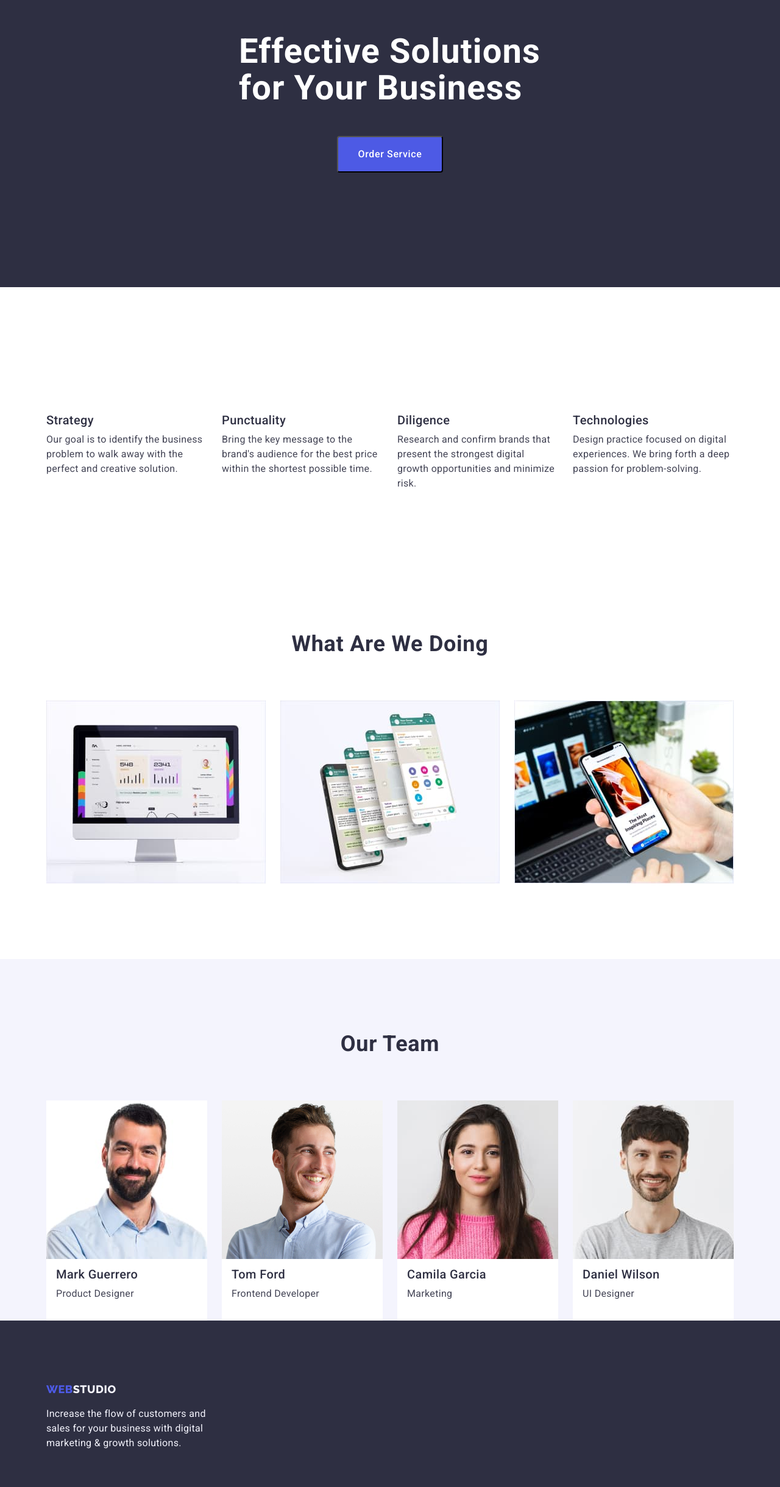
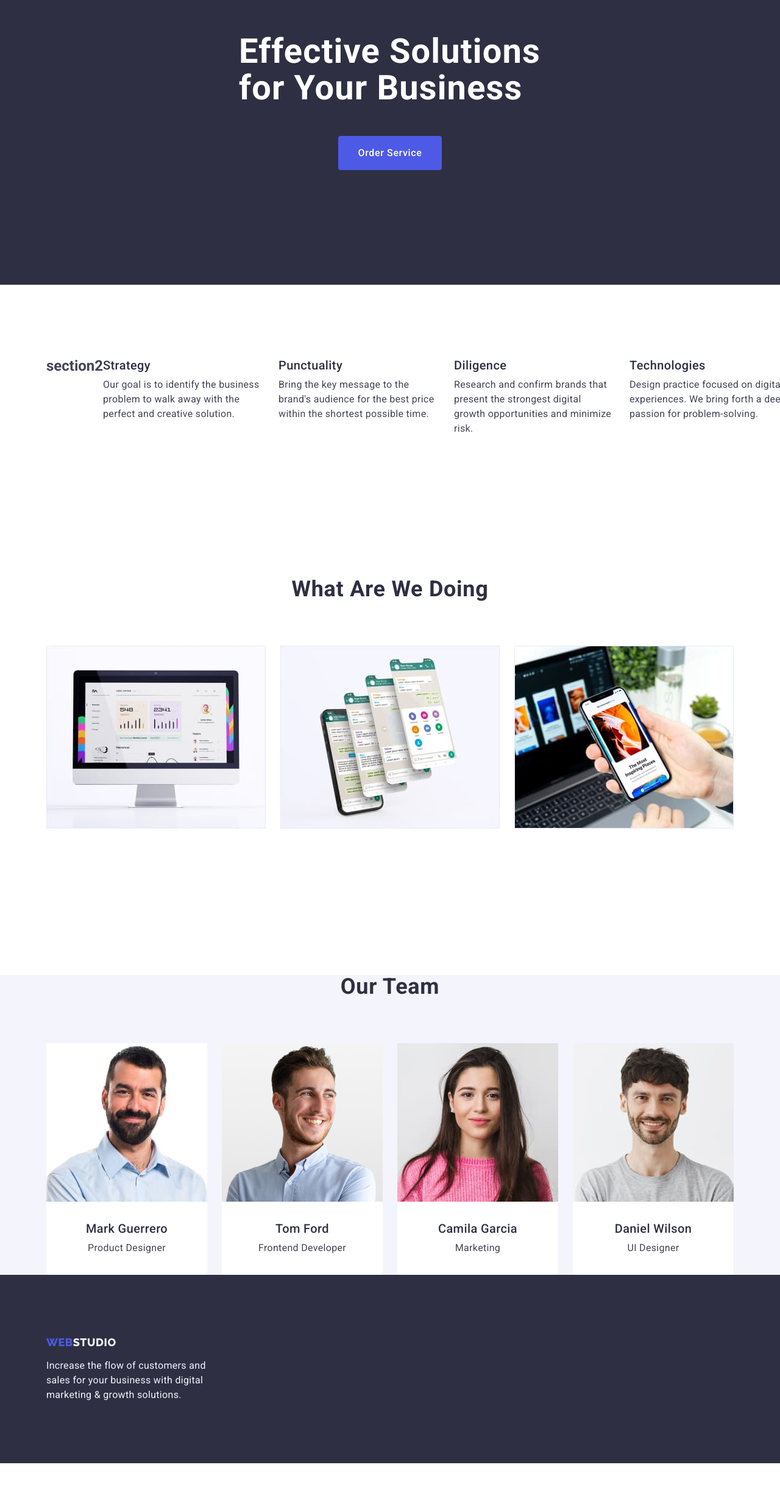
Before and after one commit to vitalii1408/goit-markup-hw-03, a plain HTML site: page index.html in a window 1280 px wide. Shown: the part 209-2648 px from the top of the page at 61% size. After the commit the page ends 2609 px from the top, so only its background shows below. Drawn offline with nearby package versions, Linux system fonts and the light colour scheme.

Commit message:
8.07-22.47

```diff
--- a/css/style.css
+++ b/css/style.css
@@ -38,6 +38,9 @@ ol {
 span {
   color: #2e2f42;
 }
+img{
+  display: block ;
+}
 
 .link {
   text-decoration: none;
@@ -57,6 +60,8 @@ span {
 .header-nav {
   display: flex;
   flex-grow: 1;
+  align-items: center;
+  gap: 40px
 }
 .header-logo-link {
   color: #4d5ae5;
@@ -112,6 +117,7 @@ span {
   line-height: 1.5;
   letter-spacing: 0.02em;
   color: #2e2f42;
+  gap: 40px
 }
 .header-spc:hover {
   color: #404bbf;
@@ -121,6 +127,7 @@ span {
 }
 .adres {
   font-style: normal;
+  gap: 40px
 }
 
 .lict {
@@ -153,11 +160,10 @@ span {
 
 .sec-es {
   background: #2e2f42;
+  padding: 188px 0;
 }
 
 .hiro-cont {
-  padding-bottom: 188px;
-  padding-top: 188px;
 }
 .sec-title {
   color: var(--txt-color);
@@ -183,6 +189,9 @@ span {
   margin-top: 48px;
   padding: 16px 32px;
   border-radius: 4px;
+  min-width: 169px;
+  height: 56px;
+  border: none;
 }
 .sec-button:hover {
   color: #ffffff;
@@ -195,6 +204,9 @@ span {
 
 /**section2*/
 
+.section-cpdt{
+  padding: 120px 0;
+}
 .sec-cpdt {
   display: flex;
   padding-left: 15px;
@@ -202,13 +214,12 @@ span {
   margin: 0px auto;
 }
 .s-title {
-  width: calc((100% - 72px) / 4);
   gap: 24px;
-  padding-top: 206px;
   padding-bottom: 112px;
 }
 .one-sex {
   min-width: 264px;
+  width: calc((100% - 72px) / 4);
 }
 .cpdt {
   color: var(--accent-color);
@@ -227,6 +238,7 @@ span {
 /**section3*/
 
 .sec-es-wd {
+  padding-bottom: 120px;
 }
 .sec-es-title {
   color: var(--accent-color);
@@ -236,16 +248,15 @@ span {
   letter-spacing: 0.02em;
   text-align: center;
   text-transform: capitalize;
-  padding-top: 120px;
   margin-bottom: 72px;
 }
 .sec-wd-img {
-  display: flex;
-  width: calc((100% - 48px) / 3);
+  display: block;
   gap: 24px;
   padding-bottom: 120px;
 }
-.list {
+.sec-es-img-all{
+  width: calc((100% - 48px) / 3);
 }
 
 /**section4*/
@@ -266,7 +277,6 @@ span {
   letter-spacing: 0.02em;
   text-align: center;
   text-transform: capitalize;
-  padding-top: 120px;
   margin-bottom: 72px;
 }
 .list {
@@ -275,6 +285,11 @@ span {
 }
 .all {
   background-color: #ffffff;
+  display: block;
+  border-radius: 0px 0px 4px 4px;
+}
+.mark{
+  padding: 32px 16px;
 }
 .com {
   color: var(--accent-color);
@@ -282,8 +297,9 @@ span {
   font-weight: 500;
   line-height: 1.2;
   letter-spacing: 0.02em;
-  padding-top: 32px;
   margin-bottom: 8px;
+  text-align: center;
+  padding: 0px;
 }
 .all-txt {
   color: var(--all-txt-color);
@@ -291,29 +307,21 @@ span {
   font-weight: 400;
   line-height: 1.5;
   letter-spacing: 0.02em;
-  margin-bottom: 32px;
+  text-align: center;
+  padding: 0px;
 }
-.mfmd {
-}
-.mfmd-txt {
-  font-size: 16px;
-  line-height: 1.5;
-}
-.sex3-img-dw {
-}
+
 /**footer section*/
 
 .footer {
   background-color: #2e2f42;
-  padding-top: 101.5px;
-  padding-bottom: 100px;
-  margin: 0 auto;
-  padding-left: 15px;
-  padding-right: 15px;
+  padding: 100px 0;
 }
-.foot-sex {
+.foot-sexion {
+
 }
 .footer-logo {
+  display: inline-block;
   color: #4d5ae5;
   font-size: 18px;
   font-family: "Raleway", sans-serif;
@@ -321,6 +329,7 @@ span {
   line-height: 1.17;
   letter-spacing: 0.03em;
   text-transform: uppercase;
+  margin-bottom: 16px;
 }
 .footer-logo:hover {
   color: #404bbf;
@@ -349,8 +358,7 @@ span {
   font-size: 16px;
   line-height: 1.5;
   letter-spacing: 0.02em;
-  margin-top: 17.5px;
-  max-width: 264px;
+  width: 264px;
 }
 
 /**--portfolio--*/
@@ -358,11 +366,14 @@ span {
 /**--Header section--*/
 
 /**btn*/
+
+.sex-portfolio{
+  padding-top: 96px;
+   padding-bottom: 120px;
+}
 .portfolio-btn {
-  padding-top: 96px;
-  padding-bottom: 72px;
 }
-.vic-hit {
+.visually-hidden{
   margin: -1px;
   clip-path: inset(100%);
   clip: rect(0 0 0 0);
@@ -373,6 +384,7 @@ span {
   gap: 24px;
   justify-content: center;
   align-items: center;
+  margin-bottom: 72px ;
 }
 
 .btn-all {
@@ -398,20 +410,26 @@ span {
 .btn-all:hover {
   color: #fff;
   background: #404bbf;
+  border: 1px solid transparent;
 }
 .btn-all:focus {
   color: #fff;
   background: #404bbf;
+  border: 1px solid transparent;
 }
 .sex-img {
+  display: flex;
   flex-wrap: wrap;
   justify-content: center;
   align-items: center;
-  gap: 24px;
+  column-gap: 24px;
+  row-gap: 48px;
   background-color: #fff;
+
 }
 .sex-img-all {
-  isplay: flex;
+  width: calc((100% - 48px) / 3);
+  display: block;
   width: 360px;
   height: 420px;
   padding-bottom: 0px;
@@ -420,6 +438,9 @@ span {
   gap: 32px;
   flex-shrink: 0;
 }
+.app{
+  padding: 32px 16px
+}
 
 .com {
   color: var(--accent-color);
@@ -427,10 +448,6 @@ span {
   font-weight: 500;
   line-height: 1.2;
   letter-spacing: 0.02em;
-  padding-top: 32px;
-  padding-top: 8px;
-  padding-left: 16px;
-  padding-right: 16px;
 }
 .all-txt {
   color: var(--all_txt-color);
@@ -438,9 +455,6 @@ span {
   font-weight: 400;
   line-height: 24px;
   letter-spacing: 0.02em;
-  padding-bottom: 32px;
-  padding-left: 16px;
-  padding-right: 16px;
   margin-bottom: 0px;
 }
 .link {
--- a/index.html
+++ b/index.html
@@ -68,9 +68,9 @@
         </div>
       </section>
       <!--section2-->
-      <section>
+      <section class="section-cpdt">
         <div class="container sec-cpdt">
-          <h2 hidden>section2</h2>
+          <h2 class=".visually-hidden">section2</h2>
           <ul class="list s-title">
             <li class="one-sex">
               <h3 class="cpdt">Strategy</h3>
@@ -108,7 +108,7 @@
         <div class="container">
           <h2 class="sec-es-title">What are we doing</h2>
           <ul class="sec-wd-img list">
-            <li>
+            <li class="sec-es-img-all">
               <img
                 src="./images/home/imag2.jpg"
                 alt="leptop"
@@ -147,8 +147,10 @@
                 width="264"
                 height="260"
               />
+              <div class="container mark">
               <h3 class="com">Mark Guerrero</h3>
               <p class="all-txt">Product Designer</p>
+              </div>
             </li>
             <li class="all">
               <img
@@ -157,8 +159,10 @@
                 width="264"
                 height="260"
               />
+              <div class="container mark">
               <h3 class="com">Tom Ford</h3>
               <p class="all-txt">Frontend Developer</p>
+              </div>
             </li>
             <li class="all">
               <img
@@ -167,8 +171,10 @@
                 width="264"
                 height="260"
               />
+              <div class="container mark">
               <h3 class="com">Camila Garcia</h3>
               <p class="all-txt">Marketing</p>
+              </div>
             </li>
             <li class="all">
               <img
@@ -178,8 +184,10 @@
                 width="264"
                 height="260"
               />
+              <div class="container mark">
               <h3 class="com">Daniel Wilson</h3>
               <p class="all-txt">UI Designer</p>
+              </div>
             </li>
           </ul>
         </div>
@@ -187,7 +195,7 @@
     </main>
     <!--footer section-->
     <footer class="footer">
-      <div class="container foot-sex">
+      <div class="container foot-sexion">
         <a class="footer-logo link" href="./index.html"
           >Web<span class="footer-span">Studio</span></a
         >
```
Also changed, not shown: portfolio.html (+20 -3 lines).
